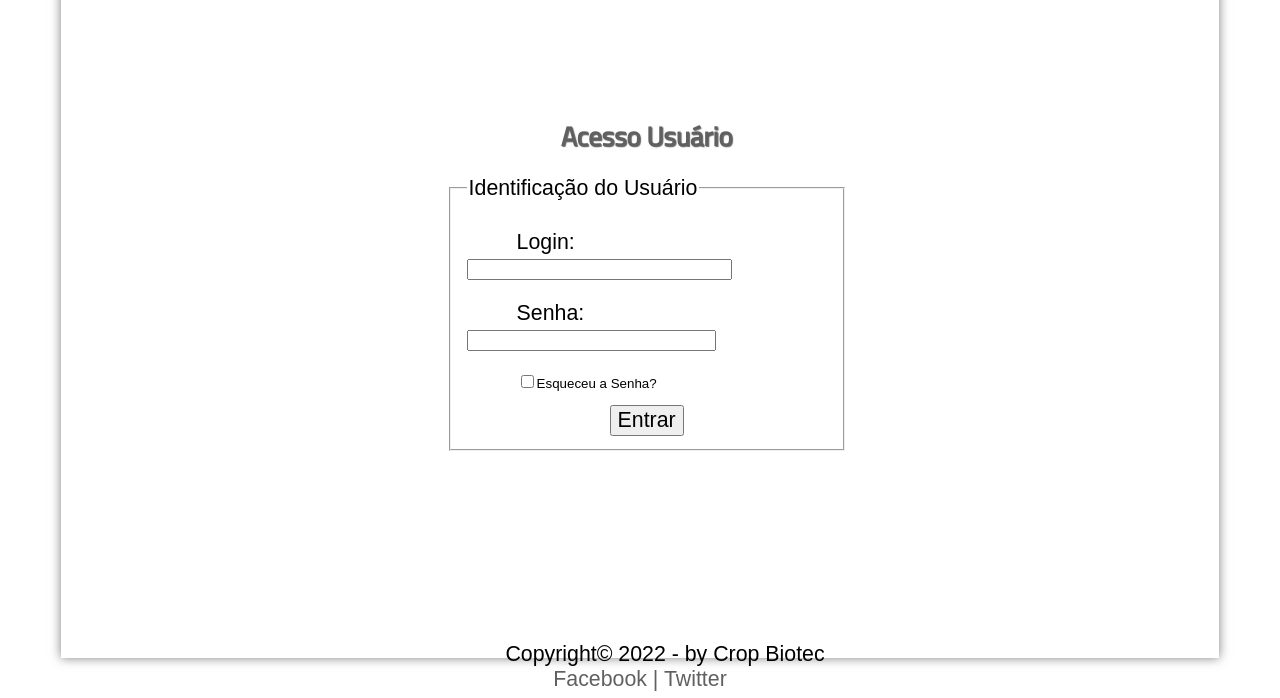
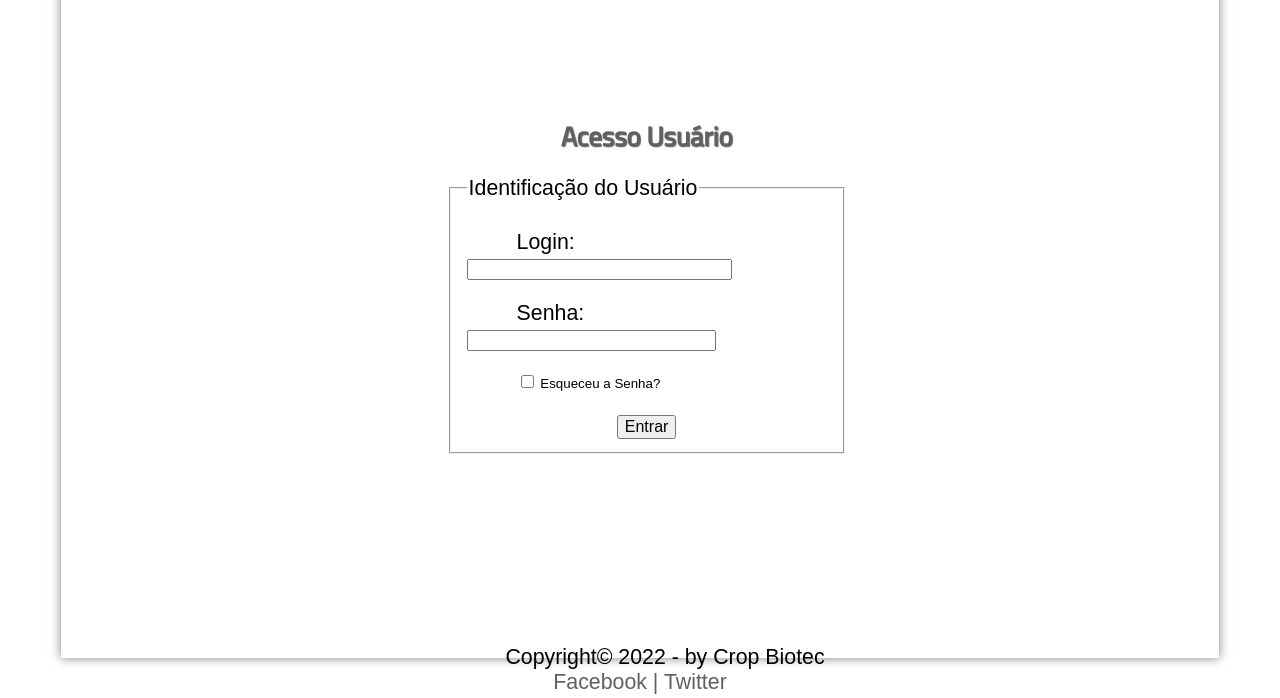
Before and after one commit to mcamilli/univespPi, a PHP site: page / in a window 1280 px wide. Shown: the top 698 px of the page. Run offline with PHP 8.4, Linux system fonts and the light colour scheme.

Commit message:
atualização

```diff
--- a/GerenciamentoAmostras/index.php
+++ b/GerenciamentoAmostras/index.php
@@ -85,14 +85,23 @@
                     <label for="cSenha">Senha:</label> <input type="password" name="tSenha" id="cSenha" size="28" maxlength="8" />
                 </p>
 
+
                 <div id="RecuperarAdmin">
                     <p id="recuperar">
-                        <input type="checkbox" name="tRecuperar" id="Recuperar" /><label for="Recuperar">Esqueceu a Senha?</label>
+                        <input type="checkbox" name="tRecuperar" id="Recuperar" /> <label for="recuperar">Esqueceu a Senha?</label>
                     </p>
                 </div>
 
-                <div><input type="hidden" name="LoginValida" value="f_login"/></div>
-                <div id="Botaologin"><input type="submit" name="tLogin" id="cLogin" value="Entrar"/></div>
+                <div>
+                    <p id="entrar">
+                        <input type="hidden" name="LoginValida" value="f_login"/>
+                    </p>
+
+                </div>
+                <div id="botoes" style="text-align:center" >
+                    <button type="submit" style="font-size : 16px" name="tLogin"  id="cLogin" > Entrar </button>
+                </div>
+
 
             </fieldset>
         </form>
```
Also changed, not shown: 1 other file.
